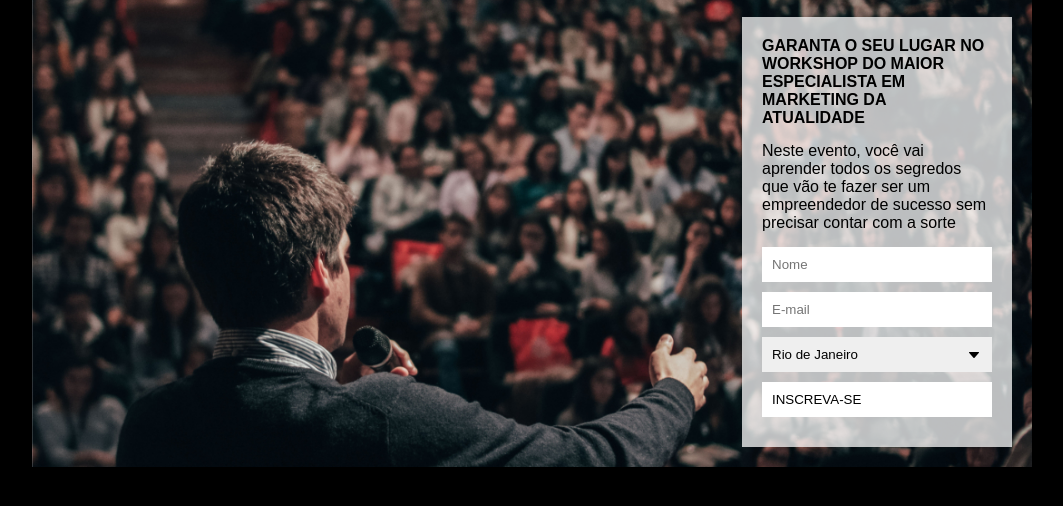
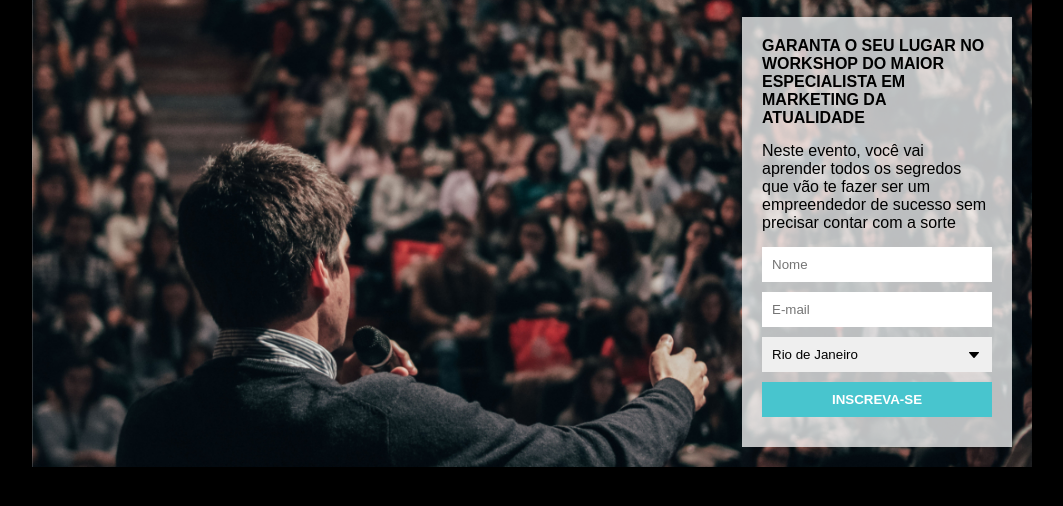
Before and after one commit to BraianNicolao/Projeto-Pagina-de-Captura, a plain HTML site: page index.html in a window 1280 px wide. Shown: the part 54-560 px from the top of the page, without its empty margins (108-1171 px from the left). Drawn offline with Linux system fonts and the light colour scheme.

Commit message:
Atualizando botao de inscreva-se

```diff
--- a/CSS/style.css
+++ b/CSS/style.css
@@ -51,10 +51,11 @@ input, select{
   border: none;
   margin-bottom: 10px;
 }
-input[type="submit"]{
+.input-subs{
   color: white;
   background-color: #48C5CE;
   font-weight: bold;
+  text-align: center;
 }
 
 select{
--- a/index.html
+++ b/index.html
@@ -26,7 +26,7 @@
             <option value="mg">Minas Gerais</option>
             <option value="sp">Espírito Santo</option>
           </select>
-          <input type="sumit" value="INSCREVA-SE">
+          <input  class="input-subs" type="sumit" value="INSCREVA-SE">
 
         </form>
       </div>
```
